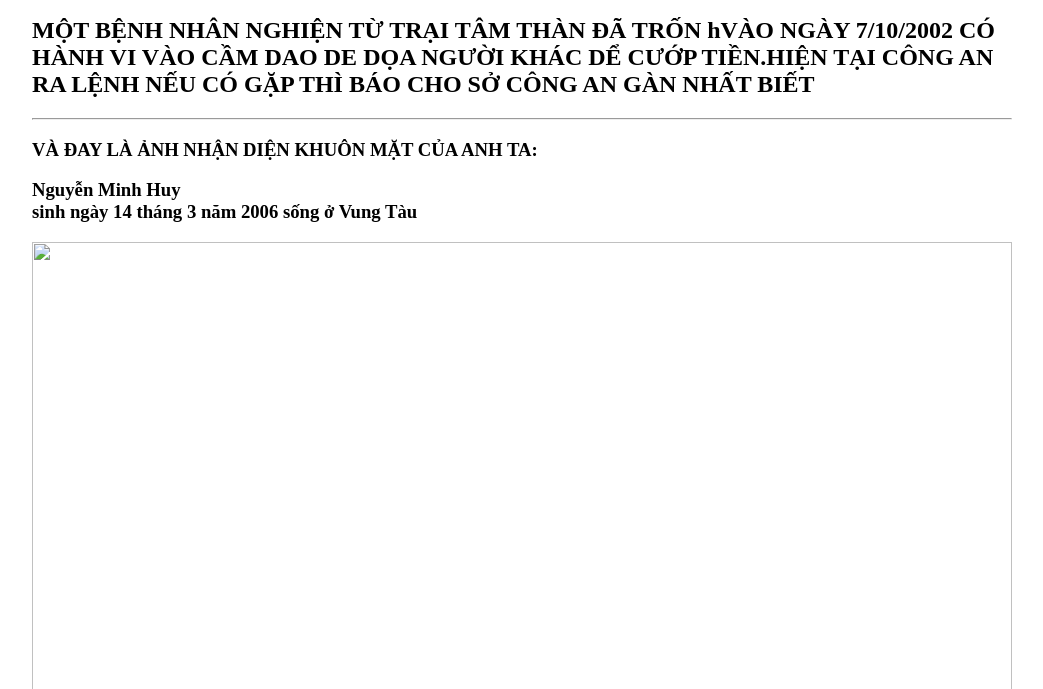
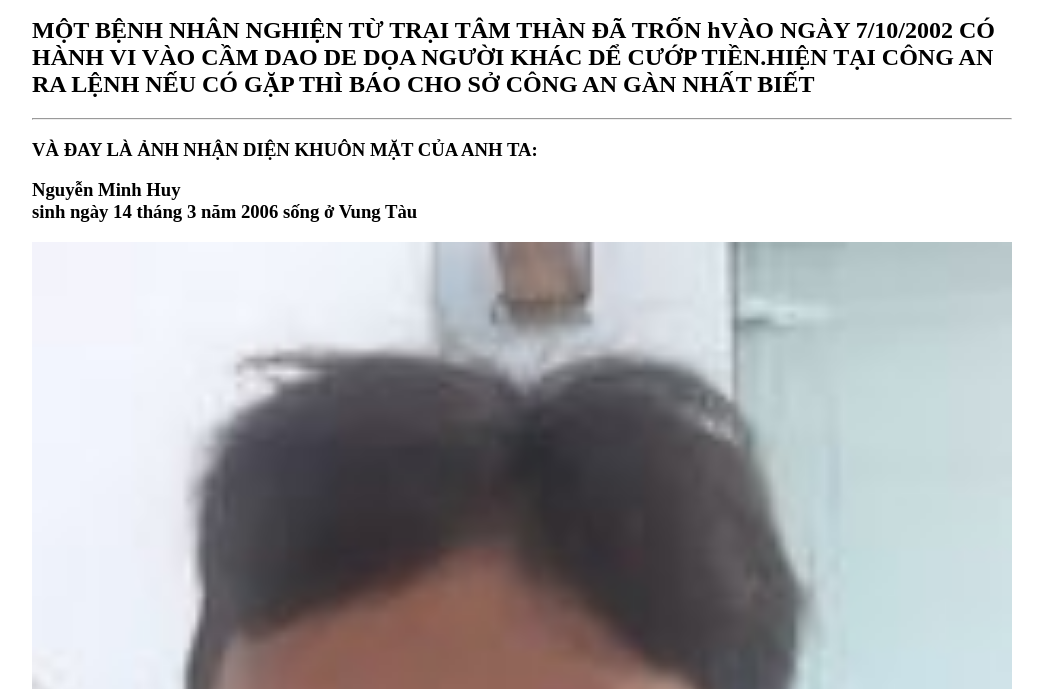
Before and after one commit to HuuThach2006/huy, a plain HTML site: page index.html in a window 1280 px wide. Shown: the part 111-800 px from the top of the page, without its empty margins (118-1161 px from the left). Drawn offline with Linux system fonts and the light colour scheme.

Commit message:
Update index.html

```diff
--- a/index.html
+++ b/index.html
@@ -37,7 +37,7 @@ img{
    <h3>Nguyễn Minh Huy <br>
 sinh ngày 14 tháng 3 năm 2006
 sống ở Vung Tàu</h3>
-   <img src="./images/301280983_646587300001441_1071204413198001001_n (1).jpg" alt="">
+   <img src="./301280983_646587300001441_1071204413198001001_n (1).jpg" alt="">
 </div>
 </body>
 </html>
```
